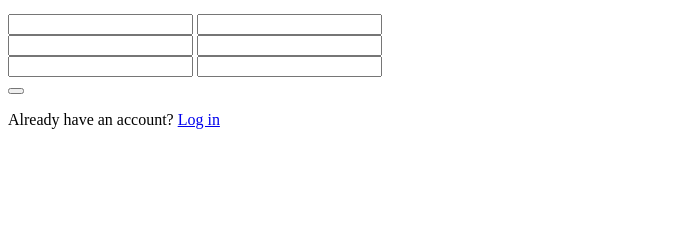
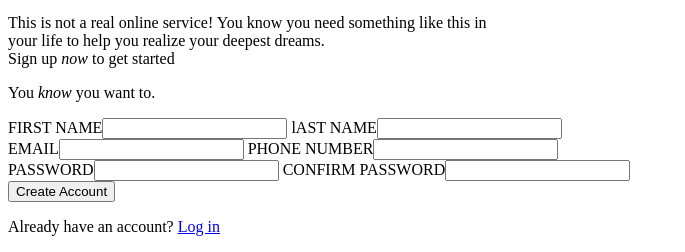
Before and after one commit to KaitoKurogami/odin-sign-up-form, a plain HTML site: page index.html in a window 1280 px wide. Shown: the part 3360-3612 px from the top of the page, without its empty margins (0-685 px from the left). Before the commit the page ends 3505 px from the top, so only its background shows below. Drawn offline with Linux system fonts and the light colour scheme.

Commit message:
feat: add html texts

```diff
--- a/index.html
+++ b/index.html
@@ -23,42 +23,44 @@
     </div>
     <div class="form-div">
         <div class="top-row">
-            <p>
-
+            <p style="max-width: 60ch;">
+                This is not a real online service! You know you need something
+                like this in your life to help you realize your deepest dreams. <br>
+                Sign up <i>now</i> to get started
             </p>
             <p>
-
+                You <i>know</i> you want to.
             </p>
         </div>
         <form action="index.html">
             <div>
                 <label for="">
-                    <input type="text">
+                    FIRST NAME<input type="text">
                 </label>
                 <label for="">
-                    <input type="text">
+                    lAST NAME<input type="text">
                 </label>
             </div>
             <div>
                 <label for="">
-                    <input type="text">
+                    EMAIL<input type="text">
                 </label>
                 <label for="">
-                    <input type="text">
+                    PHONE NUMBER<input type="text">
                 </label>
             </div>
             <div>
                 <label for="">
-                    <input type="text">
+                    PASSWORD<input type="text">
                 </label>
                 <label for="">
-                    <input type="text">
+                    CONFIRM PASSWORD<input type="text">
                 </label>
             </div>
         </form>
         <div class="bot-row">
             <button>
-
+                Create Account
             </button>
             <p>
                 Already have an account? <a href="index.html">Log in</a>
```
